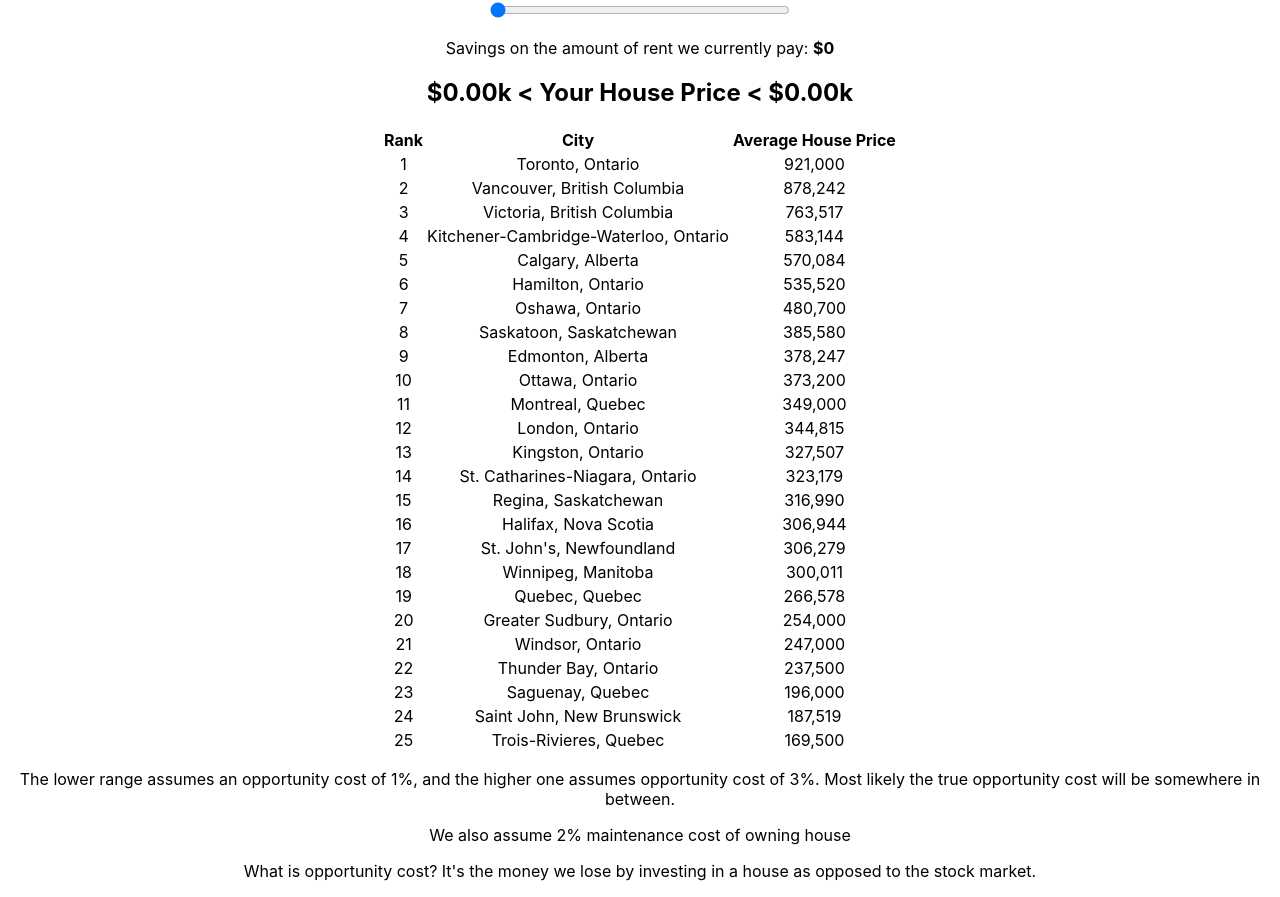
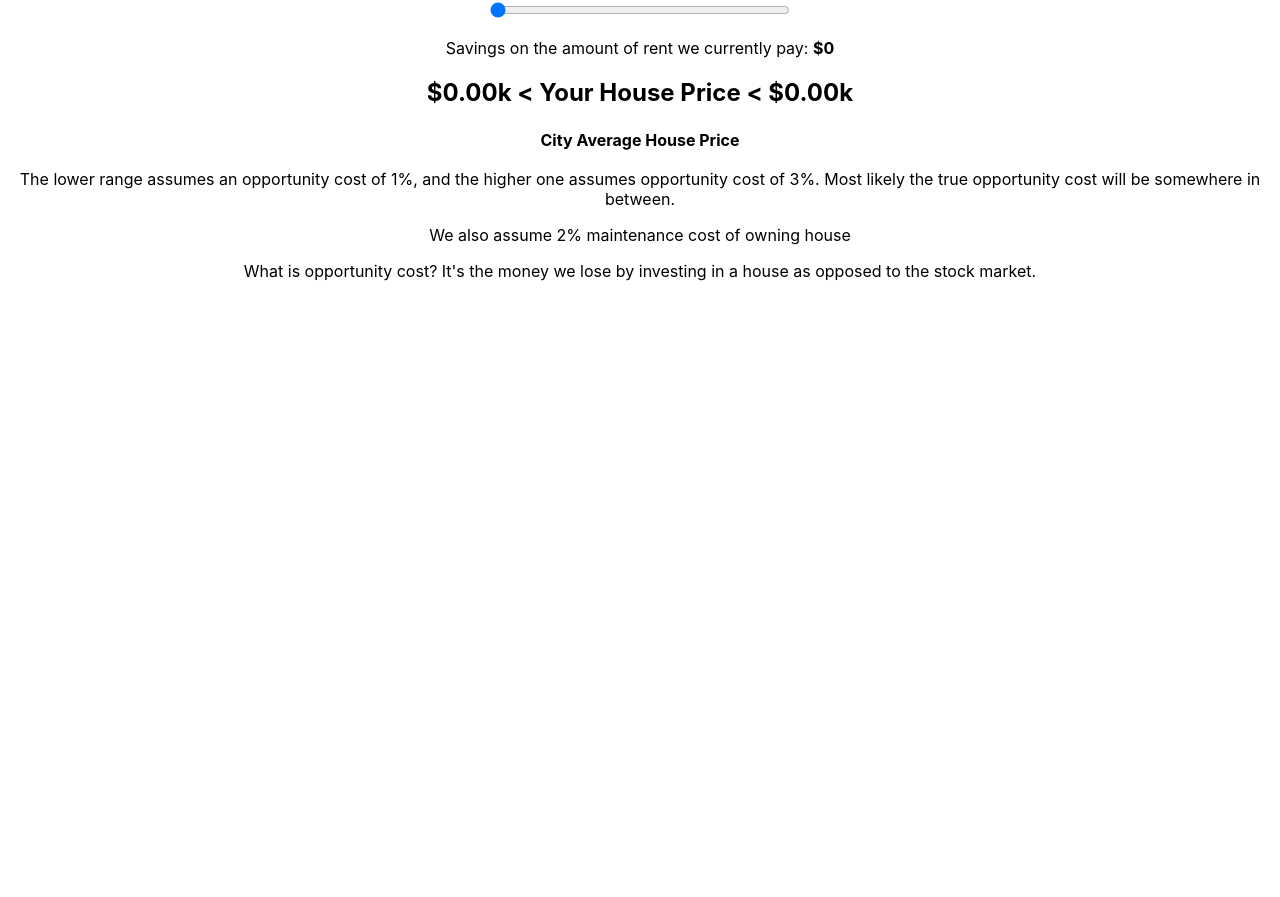
Before and after one commit to sidk/what-can-you-buy, a React (Create React App) app: page / in a window 1280 px wide. Shown: the part 400-1297 px from the top of the page. After the commit the page ends 800 px from the top, so only its background shows below. Built offline with nearby package versions, Linux system fonts and the light colour scheme.

Commit message:
filter tables by place of affordance

```diff
--- a/src/App.js
+++ b/src/App.js
@@ -1,5 +1,33 @@
 import React from "react";
 import "./App.css";
+
+const HOUSE_PRICES = [
+  { region: "Toronto, Ontario", price: 921000 },
+  { region: "Vancouver, British Columbia", price: 878242 },
+  { region: "Victoria, British Columbia", price: 763517 },
+  { region: "Kitchener-Cambridge-Waterloo, Ontario", price: 583144 },
+  { region: "Calgary, Alberta", price: 570084 },
+  { region: "Hamilton, Ontario", price: 535520 },
+  { region: "Oshawa, Ontario", price: 480700 },
+  { region: "Saskatoon, Saskatchewan", price: 385580 },
+  { region: "Edmonton, Alberta", price: 378247 },
+  { region: "Ottawa, Ontario", price: 373200 },
+  { region: "Montreal, Quebec", price: 349000 },
+  { region: "London, Ontario", price: 344815 },
+  { region: "Kingston, Ontario", price: 327507 },
+  { region: "St. Catharines-Niagara, Ontario", price: 323179 },
+  { region: "Regina, Saskatchewan", price: 316990 },
+  { region: "Halifax, Nova Scotia", price: 306944 },
+  { region: "St. John's, Newfoundland", price: 306279 },
+  { region: "Winnipeg, Manitoba", price: 300011 },
+  { region: "Quebec, Quebec", price: 266578 },
+  { region: "Greater Sudbury, Ontario", price: 254000 },
+  { region: "Windsor, Ontario", price: 247000 },
+  { region: "Thunder Bay, Ontario", price: 237500 },
+  { region: "Saguenay, Quebec", price: 196000 },
+  { region: "Saint John, New Brunswick", price: 187519 },
+  { region: "Trois-Rivieres, Quebec", price: 169500 },
+];
 
 function App() {
   const [savings, setSavings] = React.useState(0);
@@ -34,137 +62,17 @@ function App() {
         <table data-role="table">
           <thead>
             <tr>
-              <th>Rank</th>
               <th>City </th>
               <th>Average House Price</th>
             </tr>
           </thead>
           <tbody>
-            <tr>
-              <td>1</td>
-              <td>Toronto, Ontario</td>
-              <td>921,000</td>
-            </tr>
-            <tr>
-              <td>2</td>
-              <td>Vancouver, British Columbia</td>
-              <td>878,242</td>
-            </tr>
-            <tr>
-              <td>3</td>
-              <td>Victoria, British Columbia</td>
-              <td>763,517</td>
-            </tr>
-            <tr>
-              <td>4</td>
-              <td>Kitchener-Cambridge-Waterloo, Ontario</td>
-              <td>583,144</td>
-            </tr>
-            <tr>
-              <td>5</td>
-              <td>Calgary, Alberta</td>
-              <td>570,084</td>
-            </tr>
-            <tr>
-              <td>6</td>
-              <td>Hamilton, Ontario</td>
-              <td>535,520</td>
-            </tr>
-            <tr>
-              <td>7</td>
-              <td>Oshawa, Ontario</td>
-              <td>480,700</td>
-            </tr>
-            <tr>
-              <td>8</td>
-              <td>Saskatoon, Saskatchewan</td>
-              <td>385,580</td>
-            </tr>
-            <tr>
-              <td>9</td>
-              <td>Edmonton, Alberta</td>
-              <td>378,247</td>
-            </tr>
-            <tr>
-              <td>10</td>
-              <td>Ottawa, Ontario</td>
-              <td>373,200</td>
-            </tr>
-            <tr>
-              <td>11</td>
-              <td>Montreal, Quebec</td>
-              <td>349,000</td>
-            </tr>
-            <tr>
-              <td>12</td>
-              <td>London, Ontario</td>
-              <td>344,815</td>
-            </tr>
-            <tr>
-              <td>13</td>
-              <td>Kingston, Ontario</td>
-              <td>327,507</td>
-            </tr>
-            <tr>
-              <td>14</td>
-              <td>St. Catharines-Niagara, Ontario</td>
-              <td>323,179</td>
-            </tr>
-            <tr>
-              <td>15</td>
-              <td>Regina, Saskatchewan</td>
-              <td>316,990</td>
-            </tr>
-            <tr>
-              <td>16</td>
-              <td>Halifax, Nova Scotia</td>
-              <td>306,944</td>
-            </tr>
-            <tr>
-              <td>17</td>
-              <td>St. John's, Newfoundland</td>
-              <td>306,279</td>
-            </tr>
-            <tr>
-              <td>18</td>
-              <td>Winnipeg, Manitoba</td>
-              <td>300,011</td>
-            </tr>
-            <tr>
-              <td>19</td>
-              <td>Quebec, Quebec</td>
-              <td>266,578</td>
-            </tr>
-            <tr>
-              <td>20</td>
-              <td>Greater Sudbury, Ontario</td>
-              <td>254,000</td>
-            </tr>
-            <tr>
-              <td>21</td>
-              <td>Windsor, Ontario</td>
-              <td>247,000</td>
-            </tr>
-            <tr>
-              <td>22</td>
-              <td>Thunder Bay, Ontario</td>
-              <td>237,500</td>
-            </tr>
-            <tr>
-              <td>23</td>
-              <td>Saguenay, Quebec</td>
-              <td>196,000</td>
-            </tr>
-            <tr>
-              <td>24</td>
-              <td>Saint John, New Brunswick</td>
-              <td>187,519</td>
-            </tr>
-            <tr>
-              <td>25</td>
-              <td>Trois-Rivieres, Quebec</td>
-              <td>169,500</td>
-            </tr>
+            {HOUSE_PRICES.filter((hp) => hp.price <= higherRange).map((hp) => (
+              <tr>
+                <td>{hp.region}</td>
+                <td>{hp.price}</td>
+              </tr>
+            ))}
           </tbody>
         </table>
 
```
